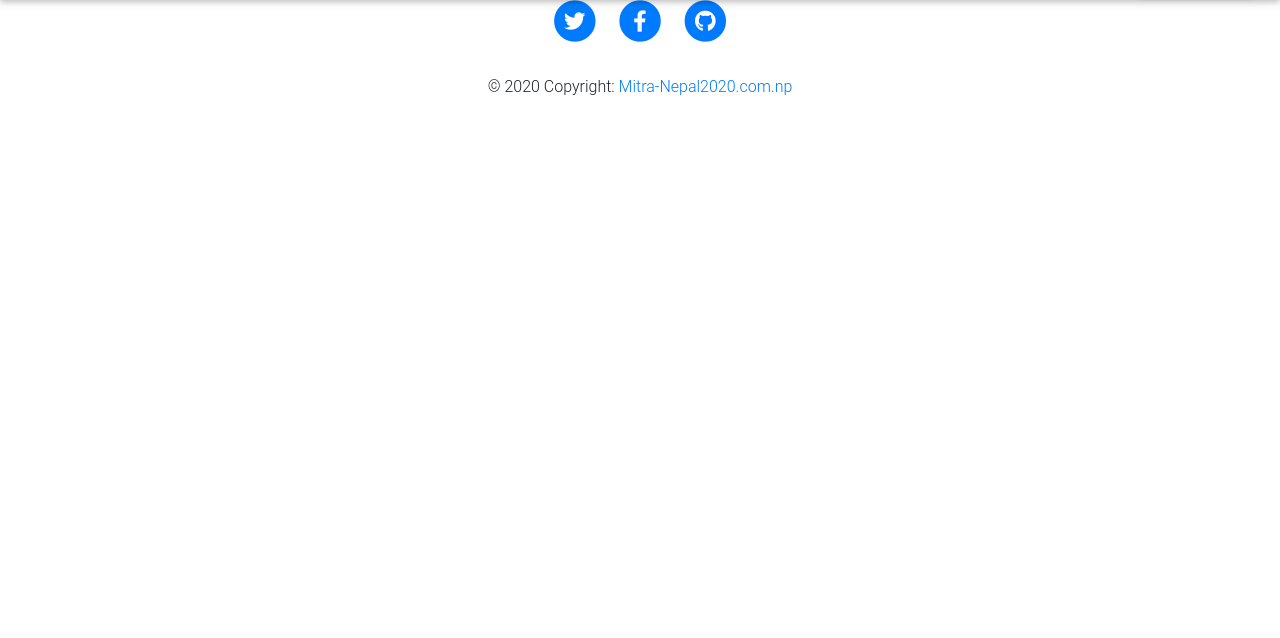
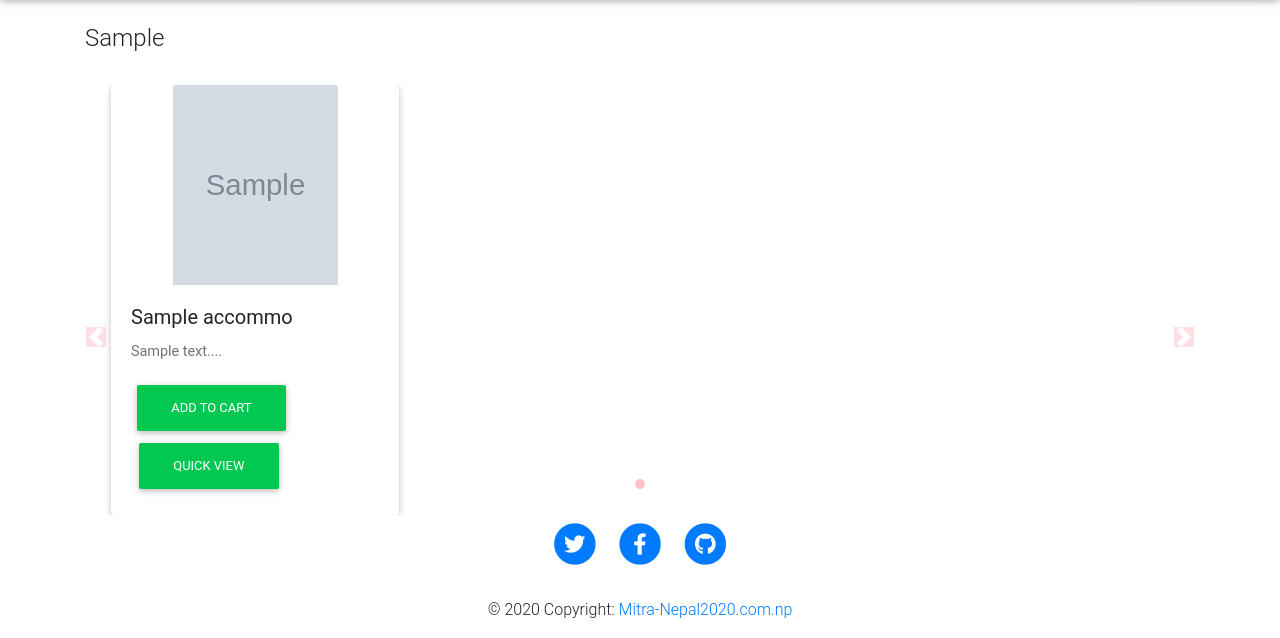
Before and after one commit to 7ami/Mitra, a Django app: page /company/accommo/ in a window 1280 px wide. Shown: the part 171-809 px from the top of the page. Before the commit the page ends 266 px from the top, so only its background shows below. Run offline with Django 3.2, Linux system fonts and the light colour scheme; tables that the repository leaves empty hold one stand-in row (values such as "Sample post"); grey boxes marked "Sample" are stand-in pictures; some libraries are stand-ins or nearby versions.

Commit message:
accommo.html finally created.lets hope it works

```diff
--- a/oss/companies/templates/companies/accommo.html
+++ b/oss/companies/templates/companies/accommo.html
@@ -43,15 +43,63 @@
 
 
  {% endblock %}
-{% block body %}
 
 
 
 
+{% block body %}
+
+<div class="container">
+     <!--Slideshow starts here -->
+    {% for product,range,nSlides in allProds  %}
+    <h4 class="my-4">{{product.0.category}}</h4>
+  <div class="row">
+   <div id="demo{{forloop.counter}}" class="col-xs col-sm col-md carousel slide my-2" data-ride="carousel">
+    <ul class="carousel-indicators">
+      <li data-target="#demo{{forloop.counter}}" data-slide-to="0" class="active"></li>
+
+         {% for i in range %}
+        <li data-target="#demo{{forloop.parentloop.counter}}" data-slide-to="{{i}}" ></li>
+         {% endfor %}
+    </ul>
+
+   <!--for loop counter starts from 1-->
+    <div class="container carousel-inner no-padding">
+
+      <div class="carousel-item active">
+
+          {% for i in product%}
+        <div class="col-xs-3 col-sm-3 col-md-3">
+          <div class="card align-items-center" style="width: 18rem;">
+            <img src='/media/{{i.img}}' class="card-img-top" alt="...">
+            <div class="card-body">
+              <h5 class="card-title" id="namepr{{i.id}}">{{i.name}}</h5>
+              <p class="card-text">{{i.desc|slice:"0:20"}}...</p>
+                 <span id="divpr{{i.id}}" class ="divpr"><!--statically generated element-->
+                <button id="pr{{i.id}}" class="btn btn-success cart"> Add To Cart</button> <!--dynamically generated element-->
+                 </span>
+            <a href="/shop/product/{{i.id}}"><button id="qv{{i.id}}" class="btn btn-success cart mx-2">Quick View</button></a>
+            </div>
+          </div>
+        </div>
+          {% if forloop.counter|divisibleby:4 and forloop.counter > 0 and not forloop.last %}
+      </div> <div class="carousel-item">
+           {% endif %}
+          {% endfor %}
+    </div>
+  </div>
+</div>
 
 
-
-
-
-
+    <!-- left and right controls for the slide -->
+    <a class="carousel-control-prev" href="#demo{{forloop.counter}}" data-slide="prev">
+        <span class="carousel-control-prev-icon"></span>
+    </a>
+    <a class="carousel-control-next" href="#demo{{forloop.counter}}" data-slide="next">
+        <span class="carousel-control-next-icon"></span>
+    </a>
+    <br>
+    </div>  <!--row ko-->
+     {% endfor %}
+</div>
 {% endblock %}
```
